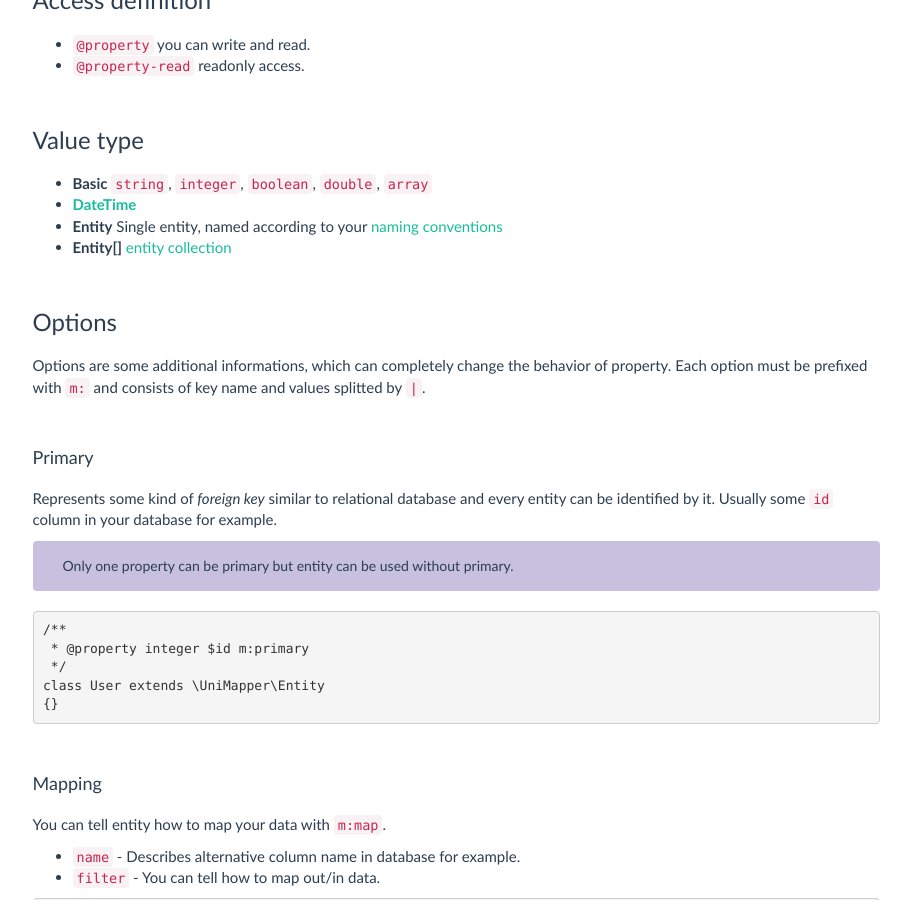
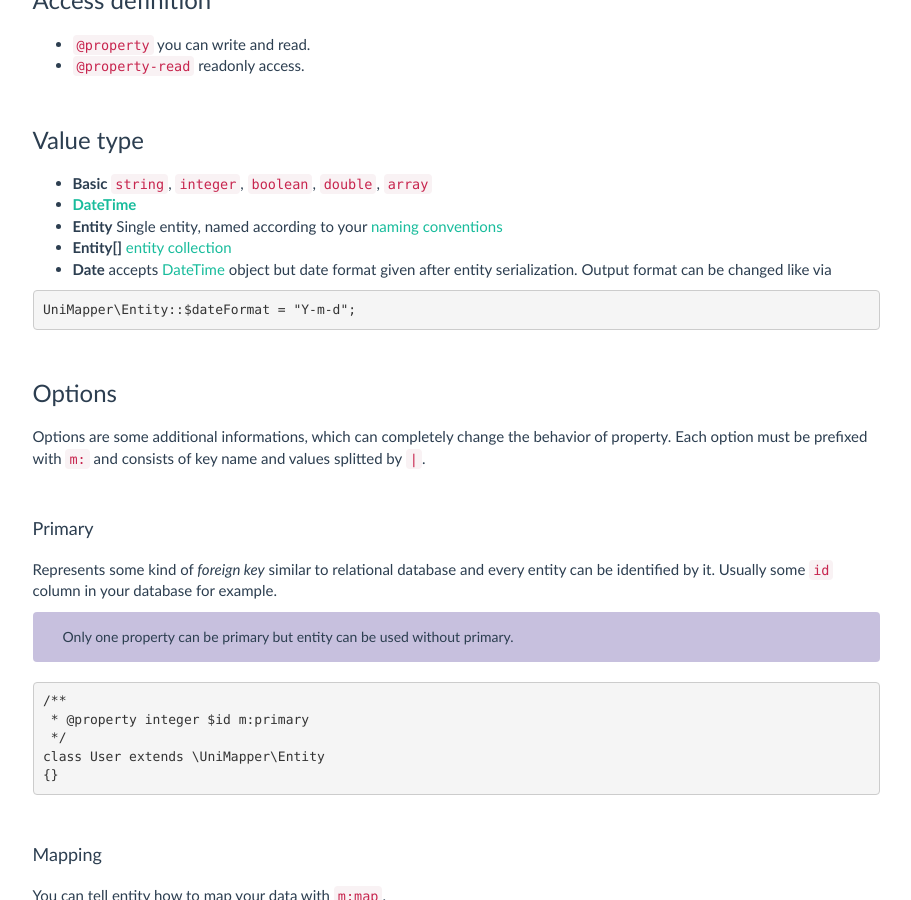
Before and after one commit to unimapper/unimapper.github.io, a Jekyll site: the page built from docs/reference/entity.md, in a window 1280 px wide and 900 px high, scrolled down 1259 px. Shown: the whole window, without its empty margins (330-1241 px from the left). Built offline with Jekyll 4.4.1, drawn with Linux system fonts in a browser that asks for light colours; nearby versions of some CDN libraries; comment, search, counter and statistics services are not loaded; the repository's description, which GitHub fills in, is left out.

Commit message:
docs: updated entity ref

```diff
--- a/docs/reference/entity.md
+++ b/docs/reference/entity.md
@@ -43,6 +43,11 @@ Properties consist of [access definition](#access-definition), [value type](#val
 - **[DateTime](http://www.php.net/manual/en/class.datetime.php)**
 - **Entity** Single entity, named according to your [naming conventions]({{ site.baseurl }}/docs/reference/naming-conventions/)
 - **Entity\[\]** [entity collection](#collection)
+- **Date** accepts [DateTime](http://www.php.net/manual/en/class.datetime.php) object but date format given after entity serialization. Output format can be changed like via
+
+~~~ php
+UniMapper\Entity::$dateFormat = "Y-m-d";
+~~~
 
 ### Options
 Options are some additional informations, which can completely change the behavior of property. Each option must be prefixed with `m:` and consists of key name and values splitted by `|`.
```
